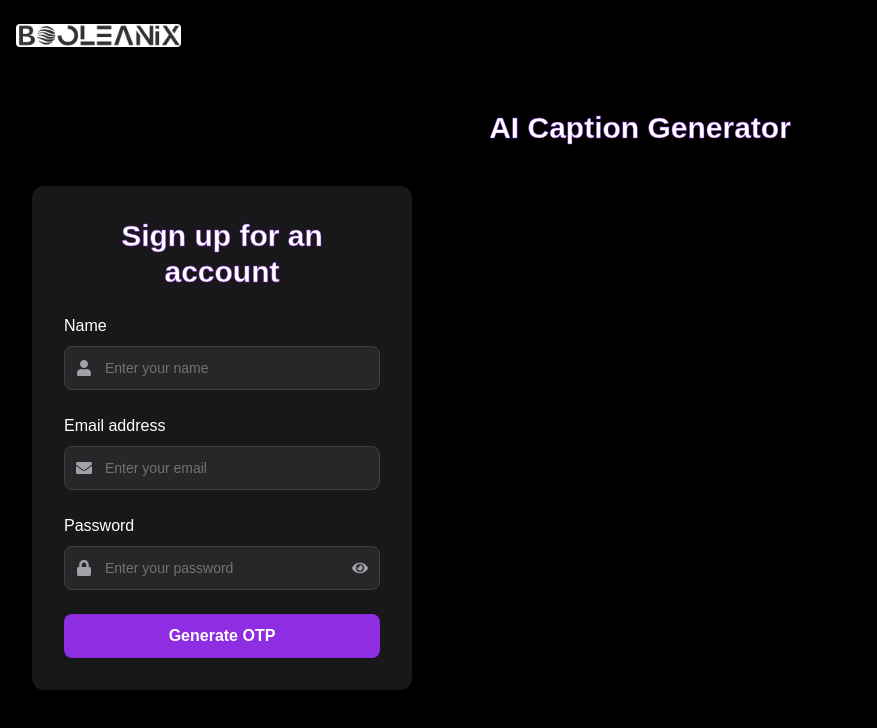
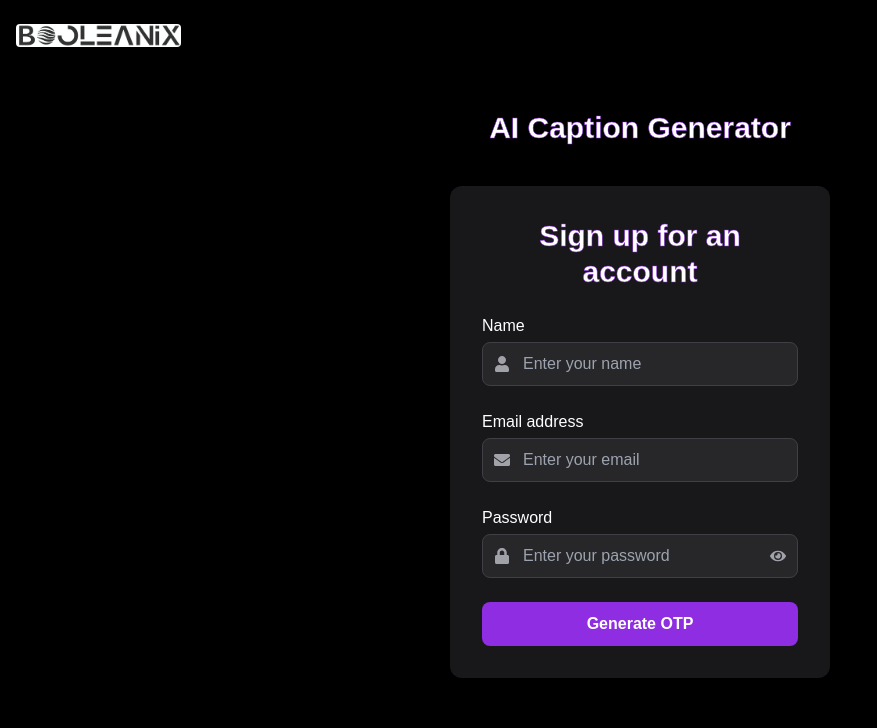
Before and after one commit to himansh423/captionAI, a Next.js app in the folder caption/: page /sign-up in a window 1280 px wide. Shown: the top 728 px of the page, without its empty margins (0-877 px from the left). Built offline with nearby package versions, Linux system fonts and the light colour scheme; a web font is replaced by a local one.

Commit message:
added login and signup functionality

```diff
--- a/caption/package.json
+++ b/caption/package.json
@@ -15,6 +15,7 @@
     "@radix-ui/react-slot": "^1.1.0",
     "@reduxjs/toolkit": "^2.4.0",
     "@shadcn/ui": "^0.0.4",
+    "axios": "^1.7.9",
     "bcryptjs": "^2.4.3",
     "class-variance-authority": "^0.7.1",
     "clsx": "^2.1.1",
--- a/caption/src/components/Login.tsx
+++ b/caption/src/components/Login.tsx
@@ -1,52 +1,47 @@
 "use client"
 
 import { useState } from "react"
+import { useRouter } from "next/navigation"
 import { Jaro } from 'next/font/google'
-import { useForm } from "react-hook-form"
-import { zodResolver } from "@hookform/resolvers/zod"
-import * as z from "zod"
-import { Button } from "@/components/ui/button"
-import {
-  Form,
-  FormControl,
-  FormField,
-  FormItem,
-  FormLabel,
-  FormMessage,
-} from "@/components/ui/form"
-import { Input } from "@/components/ui/input"
+import axios from "axios"
 import { FaEnvelope, FaLock, FaEye, FaEyeSlash } from "react-icons/fa"
 
 const jaro = Jaro({ subsets: ["latin"] })
 
-const formSchema = z.object({
-  email: z.string().email({
-    message: "Please enter a valid email address.",
-  }),
-  password: z.string().min(8, {
-    message: "Password must be at least 8 characters long.",
-  }),
-})
-
 export default function LoginPage() {
   const [isLoading, setIsLoading] = useState(false)
   const [showPassword, setShowPassword] = useState(false)
-
-  const form = useForm<z.infer<typeof formSchema>>({
-    resolver: zodResolver(formSchema),
-    defaultValues: {
+  const [error, setError] = useState<string | null>(null)
+  const [formData, setFormData] = useState({
     email: "",
     password: "",
-    },
   })
+  const router = useRouter()
 
-  function onSubmit(values: z.infer<typeof formSchema>) {
+  const handleInputChange = (e: React.ChangeEvent<HTMLInputElement>) => {
+    const { name, value } = e.target
+    setFormData((prev) => ({ ...prev, [name]: value }))
+  }
+
+  const onSubmit = async (e: React.FormEvent<HTMLFormElement>) => {
+    e.preventDefault()
     setIsLoading(true)
-    // Simulate API call
-    setTimeout(() => {
-      console.log(values)
+    setError(null)
+
+    try {
+      const response = await axios.post("/api/auth/login", formData)
+      console.log("Login successful:", response.data)
+      // Redirect to home page or dashboard
+      router.push("/")
+    } catch (err) {
+      if (axios.isAxiosError(err) && err.response) {
+        setError(err.response.data.message || "An error occurred during login.")
+      } else {
+        setError("An unexpected error occurred. Please try again.")
+      }
+    } finally {
       setIsLoading(false)
-    }, 2000)
+    }
   }
 
   const togglePasswordVisibility = () => {
@@ -70,41 +65,44 @@ export default function LoginPage() {
             Log in to your account
           </h2>
         </div>
-        <Form {...form}>
-          <form onSubmit={form.handleSubmit(onSubmit)} className="space-y-4 sm:space-y-6">
-            <FormField
-              control={form.control}
+        {error && (
+          <div className="text-red-500 text-sm sm:text-base text-center">
+            {error}
+          </div>
+        )}
+        <form onSubmit={onSubmit} className="space-y-4 sm:space-y-6">
+          <div>
+            <label htmlFor="email" className="block text-white text-sm sm:text-base mb-1">
+              Email address
+            </label>
+            <div className="relative">
+              <input
+                type="email"
+                id="email"
                 name="email"
-              render={({ field }) => (
-                <FormItem>
-                  <FormLabel className="text-white text-sm sm:text-base">Email address</FormLabel>
-                  <FormControl>
-                    <div className="relative">
-                      <Input
+                value={formData.email}
+                onChange={handleInputChange}
                 placeholder="Enter your email"
-                        {...field}
-                        className="pl-10 h-11 bg-zinc-800 text-white border-zinc-700 focus:border-[#8E2DE2] focus:ring-[#8E2DE2] text-sm sm:text-base rounded-lg"
+                className="pl-10 h-11 w-full bg-zinc-800 text-white border border-zinc-700 focus:border-[#8E2DE2] focus:ring-1 focus:ring-[#8E2DE2] text-sm sm:text-base rounded-lg"
+                required
               />
               <FaEnvelope className="absolute left-3 top-1/2 -translate-y-1/2 text-zinc-400 text-sm sm:text-base" />
             </div>
-                  </FormControl>
-                  <FormMessage className="text-xs sm:text-sm" />
-                </FormItem>
-              )}
-            />
-            <FormField
-              control={form.control}
+          </div>
+          <div>
+            <label htmlFor="password" className="block text-white text-sm sm:text-base mb-1">
+              Password
+            </label>
+            <div className="relative">
+              <input
+                type={showPassword ? "text" : "password"}
+                id="password"
                 name="password"
-              render={({ field }) => (
-                <FormItem>
-                  <FormLabel className="text-white text-sm sm:text-base">Password</FormLabel>
-                  <FormControl>
-                    <div className="relative">
-                      <Input
-                        type={showPassword ? "text" : "password"}
+                value={formData.password}
+                onChange={handleInputChange}
                 placeholder="Enter your password"
-                        {...field}
-                        className="pl-10 pr-10 h-11 bg-zinc-800 text-white border-zinc-700 focus:border-[#8E2DE2] focus:ring-[#8E2DE2] text-sm sm:text-base rounded-lg"
+                className="pl-10 pr-10 h-11 w-full bg-zinc-800 text-white border border-zinc-700 focus:border-[#8E2DE2] focus:ring-1 focus:ring-[#8E2DE2] text-sm sm:text-base rounded-lg"
+                required
               />
               <FaLock className="absolute left-3 top-1/2 -translate-y-1/2 text-zinc-400 text-sm sm:text-base" />
               <button
@@ -119,20 +117,15 @@ export default function LoginPage() {
                 )}
               </button>
             </div>
-                  </FormControl>
-                  <FormMessage className="text-xs sm:text-sm" />
-                </FormItem>
-              )}
-            />
-            <Button
+          </div>
+          <button
             type="submit"
             className="w-full h-11 bg-[#8E2DE2] hover:bg-[#7B25C3] text-white font-bold rounded-lg focus:outline-none focus:ring-2 focus:ring-[#8E2DE2] focus:ring-offset-2 focus:ring-offset-zinc-900 transition-colors text-sm sm:text-base disabled:opacity-50 disabled:cursor-not-allowed"
             disabled={isLoading}
           >
             {isLoading ? "Logging in..." : "Log in"}
-            </Button>
+          </button>
         </form>
-        </Form>
       </div>
     </div>
   )
--- a/caption/src/components/Signup.tsx
+++ b/caption/src/components/Signup.tsx
@@ -2,86 +2,86 @@
 
 import { useState } from "react";
 import { useRouter } from "next/navigation";
-import { Jaro } from "next/font/google";
-import { useForm } from "react-hook-form";
-import { zodResolver } from "@hookform/resolvers/zod";
-import * as z from "zod";
-import { Button } from "@/components/ui/button";
-import {
-  Form,
-  FormControl,
-  FormField,
-  FormItem,
-  FormLabel,
-  FormMessage,
-} from "@/components/ui/form";
-import { Input } from "@/components/ui/input";
+import axios from "axios";
+import { Jaro } from 'next/font/google';
 import { FaUser, FaEnvelope, FaLock, FaEye, FaEyeSlash } from "react-icons/fa";
 
 const jaro = Jaro({ subsets: ["latin"] });
-
-const formSchema = z.object({
-  name: z.string().min(2, {
-    message: "Name must be at least 2 characters long.",
-  }),
-  email: z.string().email({
-    message: "Please enter a valid email address.",
-  }),
-  password: z.string().min(8, {
-    message: "Password must be at least 8 characters long.",
-  }),
-  otp: z.string().length(6, {
-    message: "OTP must be 6 characters long.",
-  }),
-});
 
 export default function SignupForm() {
   const [step, setStep] = useState(1);
   const [isLoading, setIsLoading] = useState(false);
   const [showPassword, setShowPassword] = useState(false);
   const [otpVerified, setOtpVerified] = useState(false);
-  const router = useRouter();
-
-  const form = useForm<z.infer<typeof formSchema>>({
-    resolver: zodResolver(formSchema),
-    defaultValues: {
+  const [error, setError] = useState<string | null>(null);
+  const [formData, setFormData] = useState({
     name: "",
     email: "",
     password: "",
     otp: "",
-    },
   });
+  const router = useRouter();
 
-  const generateOTP = async () => {
-    setIsLoading(true);
-    // Simulate OTP generation
-    await new Promise((resolve) => setTimeout(resolve, 1000));
-    setIsLoading(false);
-    setStep(2);
-    // In a real application, you would send the OTP to the user's email here
-    console.log("OTP generated and sent to email");
+  const handleInputChange = (e: React.ChangeEvent<HTMLInputElement>) => {
+    const { name, value } = e.target;
+    setFormData((prev) => ({ ...prev, [name]: value }));
   };
 
-  const verifyOTP = async (otp: string) => {
+  const generateOTP = async (e: React.FormEvent<HTMLFormElement>) => {
+    e.preventDefault();
+    console.log("Generating OTP for:", formData);
     setIsLoading(true);
-    // Simulate OTP verification
-    await new Promise((resolve) => setTimeout(resolve, 1000));
+    setError(null);
+    try {
+      const response = await axios.post("/api/auth/sign-up", {
+        name: formData.name,
+        email: formData.email,
+        password: formData.password,
+      });
+      console.log("API response:", response.data);
+      if (response.data.success) {
+        setStep(2);
+      } else {
+        setError(response.data.message || "Failed to generate OTP");
+      }
+    } catch (err) {
+      console.error("Error generating OTP:", err);
+      if (axios.isAxiosError(err) && err.response) {
+        setError(err.response.data.message || "An error occurred. Please try again.");
+      } else {
+        setError("An unexpected error occurred. Please try again.");
+      }
+    } finally {
       setIsLoading(false);
-    // In a real application, you would verify the OTP with your backend here
-    setOtpVerified(true);
-    console.log("OTP verified");
+    }
   };
 
-  const onSubmit = async (values: z.infer<typeof formSchema>) => {
-    if (step === 1) {
-      await generateOTP();
+  const verifyOTP = async (e: React.FormEvent<HTMLFormElement>) => {
+    e.preventDefault();
+    console.log("Verifying OTP for:", { email: formData.email, otp: formData.otp });
+    setIsLoading(true);
+    setError(null);
+    try {
+      const response = await axios.post("/api/auth/verify-otp", {
+        email: formData.email,
+        otp: formData.otp,
+      });
+      console.log("API response:", response.data);
+      if (response.data.success) {
+        setOtpVerified(true);
+        router.push("/"); // Redirect to home page after successful verification
       } else {
-      setIsLoading(true);
-      // Simulate signup process
-      await new Promise((resolve) => setTimeout(resolve, 2000));
-      console.log("User signed up:", values);
+        setError(response.data.message || "Failed to verify OTP");
+      }
+    } catch (err) {
+      console.error("Error verifying OTP:", err);
+      if (axios.isAxiosError(err) && err.response) {
+        setError(err.response.data.message || "An error occurred. Please try again.");
+      } else {
+        setError("An unexpected error occurred. Please try again.");
+      }
+    } finally {
       setIsLoading(false);
-      router.push("/");
     }
   };
 
@@ -90,14 +90,16 @@ export default function SignupForm() {
   };
 
   return (
-    <div
-      className={`flex min-h-screen flex-col gap-10  bg-black px-4 sm:px-6 lg:px-8 ${jaro.className}`}
-    >
-      <p className="text-3xl sm:text-3xl font-bold text-white mt-10 text-center"
+    <div className={`flex min-h-screen flex-col gap-10 bg-black px-4 sm:px-6 lg:px-8 ${jaro.className}`}>
+      <p
+        className="text-3xl sm:text-3xl font-bold text-white mt-10 text-center"
         style={{
           WebkitTextStroke: "0.5px #8E2DE2",
-            }}>AI Caption Generator</p>
-      <div className="w-full max-w-[380px] space-y-6 rounded-xl bg-zinc-900 p-4 sm:p-6 md:p-8 shadow-lg">
+        }}
+      >
+        AI Caption Generator
+      </p>
+      <div className="w-full max-w-[380px] space-y-6 rounded-xl bg-zinc-900 p-4 sm:p-6 md:p-8 shadow-lg mx-auto">
         <div className="text-center">
           <h2
             className="text-2xl sm:text-3xl font-bold text-white"
@@ -108,72 +110,66 @@ export default function SignupForm() {
             Sign up for an account
           </h2>
         </div>
-        <Form {...form}>
-          <form
-            onSubmit={form.handleSubmit(onSubmit)}
-            className="space-y-4 sm:space-y-6"
-          >
+        {error && (
+          <div className="text-red-500 text-sm sm:text-base text-center">
+            {error}
+          </div>
+        )}
+        <form onSubmit={step === 1 ? generateOTP : verifyOTP} className="space-y-4 sm:space-y-6">
           {step === 1 && (
             <>
-                <FormField
-                  control={form.control}
+              <div>
+                <label htmlFor="name" className="block text-white text-sm sm:text-base mb-1">
+                  Name
+                </label>
+                <div className="relative">
+                  <input
+                    type="text"
+                    id="name"
                     name="name"
-                  render={({ field }) => (
-                    <FormItem>
-                      <FormLabel className="text-white text-sm sm:text-base">
-                        Name
-                      </FormLabel>
-                      <FormControl>
-                        <div className="relative">
-                          <Input
+                    value={formData.name}
+                    onChange={handleInputChange}
                     placeholder="Enter your name"
-                            {...field}
-                            className="pl-10 h-11 bg-zinc-800 text-white border-zinc-700 focus:border-[#8E2DE2] focus:ring-[#8E2DE2] text-sm sm:text-base rounded-lg"
+                    className="pl-10 h-11 w-full bg-zinc-800 text-white border border-zinc-700 focus:border-[#8E2DE2] focus:ring-1 focus:ring-[#8E2DE2] text-sm sm:text-base rounded-lg"
+                    required
+                    minLength={2}
                   />
                   <FaUser className="absolute left-3 top-1/2 -translate-y-1/2 text-zinc-400 text-sm sm:text-base" />
                 </div>
-                      </FormControl>
-                      <FormMessage className="text-xs sm:text-sm" />
-                    </FormItem>
-                  )}
-                />
-                <FormField
-                  control={form.control}
+              </div>
+              <div>
+                <label htmlFor="email" className="block text-white text-sm sm:text-base mb-1">
+                  Email address
+                </label>
+                <div className="relative">
+                  <input
+                    type="email"
+                    id="email"
                     name="email"
-                  render={({ field }) => (
-                    <FormItem>
-                      <FormLabel className="text-white text-sm sm:text-base">
-                        Email address
-                      </FormLabel>
-                      <FormControl>
-                        <div className="relative">
-                          <Input
+                    value={formData.email}
+                    onChange={handleInputChange}
                     placeholder="Enter your email"
-                            {...field}
-                            className="pl-10 h-11 bg-zinc-800 text-white border-zinc-700 focus:border-[#8E2DE2] focus:ring-[#8E2DE2] text-sm sm:text-base rounded-lg"
+                    className="pl-10 h-11 w-full bg-zinc-800 text-white border border-zinc-700 focus:border-[#8E2DE2] focus:ring-1 focus:ring-[#8E2DE2] text-sm sm:text-base rounded-lg"
+                    required
                   />
                   <FaEnvelope className="absolute left-3 top-1/2 -translate-y-1/2 text-zinc-400 text-sm sm:text-base" />
                 </div>
-                      </FormControl>
-                      <FormMessage className="text-xs sm:text-sm" />
-                    </FormItem>
-                  )}
-                />
-                <FormField
-                  control={form.control}
+              </div>
+              <div>
+                <label htmlFor="password" className="block text-white text-sm sm:text-base mb-1">
+                  Password
+                </label>
+                <div className="relative">
+                  <input
+                    type={showPassword ? "text" : "password"}
+                    id="password"
                     name="password"
-                  render={({ field }) => (
-                    <FormItem>
-                      <FormLabel className="text-white text-sm sm:text-base">
-                        Password
-                      </FormLabel>
-                      <FormControl>
-                        <div className="relative">
-                          <Input
-                            type={showPassword ? "text" : "password"}
+                    value={formData.password}
+                    onChange={handleInputChange}
                     placeholder="Enter your password"
-                            {...field}
-                            className="pl-10 pr-10 h-11 bg-zinc-800 text-white border-zinc-700 focus:border-[#8E2DE2] focus:ring-[#8E2DE2] text-sm sm:text-base rounded-lg"
+                    className="pl-10 pr-10 h-11 w-full bg-zinc-800 text-white border border-zinc-700 focus:border-[#8E2DE2] focus:ring-1 focus:ring-[#8E2DE2] text-sm sm:text-base rounded-lg"
+                    required
+                    minLength={8}
                   />
                   <FaLock className="absolute left-3 top-1/2 -translate-y-1/2 text-zinc-400 text-sm sm:text-base" />
                   <button
@@ -188,36 +184,28 @@ export default function SignupForm() {
                     )}
                   </button>
                 </div>
-                      </FormControl>
-                      <FormMessage className="text-xs sm:text-sm" />
-                    </FormItem>
-                  )}
-                />
+              </div>
             </>
           )}
           {step === 2 && (
-              <FormField
-                control={form.control}
+            <div>
+              <label htmlFor="otp" className="block text-white text-sm sm:text-base mb-1">
+                Enter OTP
+              </label>
+              <input
+                type="text"
+                id="otp"
                 name="otp"
-                render={({ field }) => (
-                  <FormItem>
-                    <FormLabel className="text-white text-sm sm:text-base">
-                      Enter OTP
-                    </FormLabel>
-                    <FormControl>
-                      <Input
+                value={formData.otp}
+                onChange={handleInputChange}
                 placeholder="Enter 6-digit OTP"
-                        {...field}
-                        className="h-11 bg-zinc-800 text-white border-zinc-700 focus:border-[#8E2DE2] focus:ring-[#8E2DE2] text-sm sm:text-base rounded-lg"
+                className="h-11 w-full bg-zinc-800 text-white border border-zinc-700 focus:border-[#8E2DE2] focus:ring-1 focus:ring-[#8E2DE2] text-sm sm:text-base rounded-lg"
+                required
                 maxLength={6}
               />
-                    </FormControl>
-                    <FormMessage className="text-xs sm:text-sm" />
-                  </FormItem>
+            </div>
           )}
-              />
-            )}
-            <Button
+          <button
             type="submit"
             className="w-full h-11 bg-[#8E2DE2] hover:bg-[#7B25C3] text-white font-bold rounded-lg focus:outline-none focus:ring-2 focus:ring-[#8E2DE2] focus:ring-offset-2 focus:ring-offset-zinc-900 transition-colors text-sm sm:text-base disabled:opacity-50 disabled:cursor-not-allowed"
             disabled={isLoading}
@@ -225,13 +213,12 @@ export default function SignupForm() {
             {isLoading
               ? step === 1
                 ? "Generating OTP..."
-                  : "Signing up..."
+                : "Verifying OTP..."
               : step === 1
               ? "Generate OTP"
-                : "Sign up"}
-            </Button>
+              : "Verify OTP"}
+          </button>
         </form>
-        </Form>
         {otpVerified && (
           <div className="text-green-500 text-sm sm:text-base text-center">
             OTP verified successfully!
```
Also changed, not shown: caption/src/app/api/auth/login/route.ts (+18 -13 lines), caption/src/app/api/auth/verify-otp/route.ts (+16 -5 lines), caption/src/middleware.ts (added, +19 -0 lines), 1 other file (tests, documents, lock files or other folders). Lines whose indentation alone changed are shown as unchanged.
